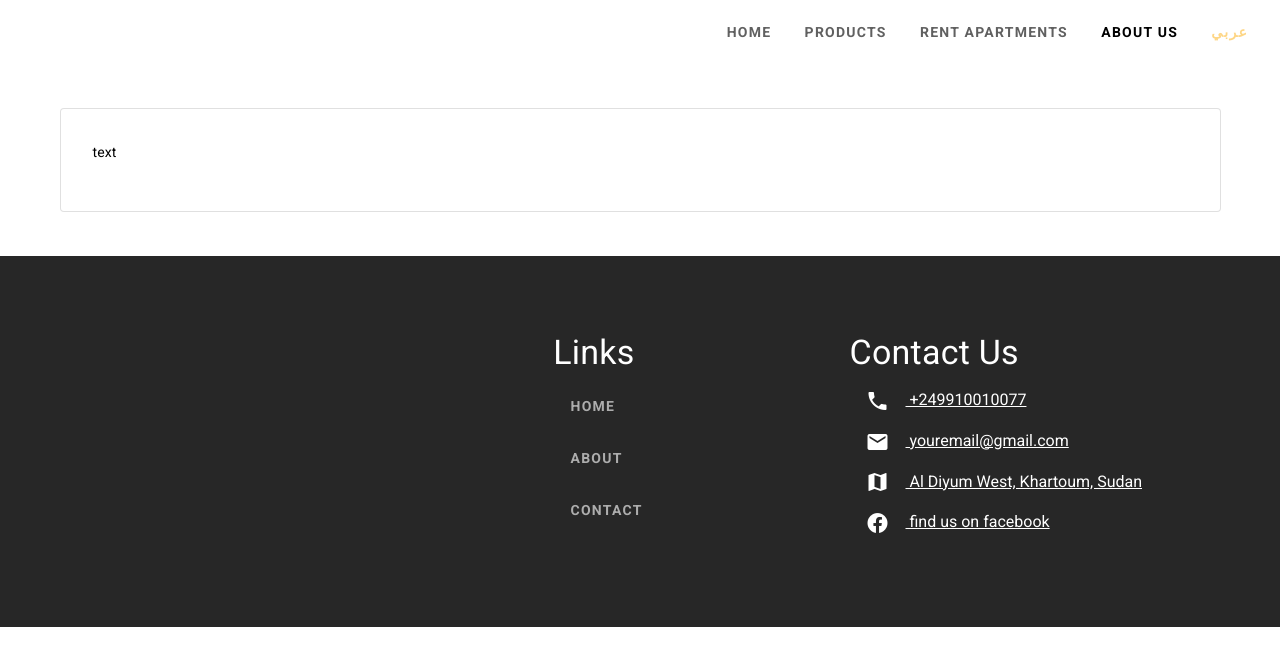
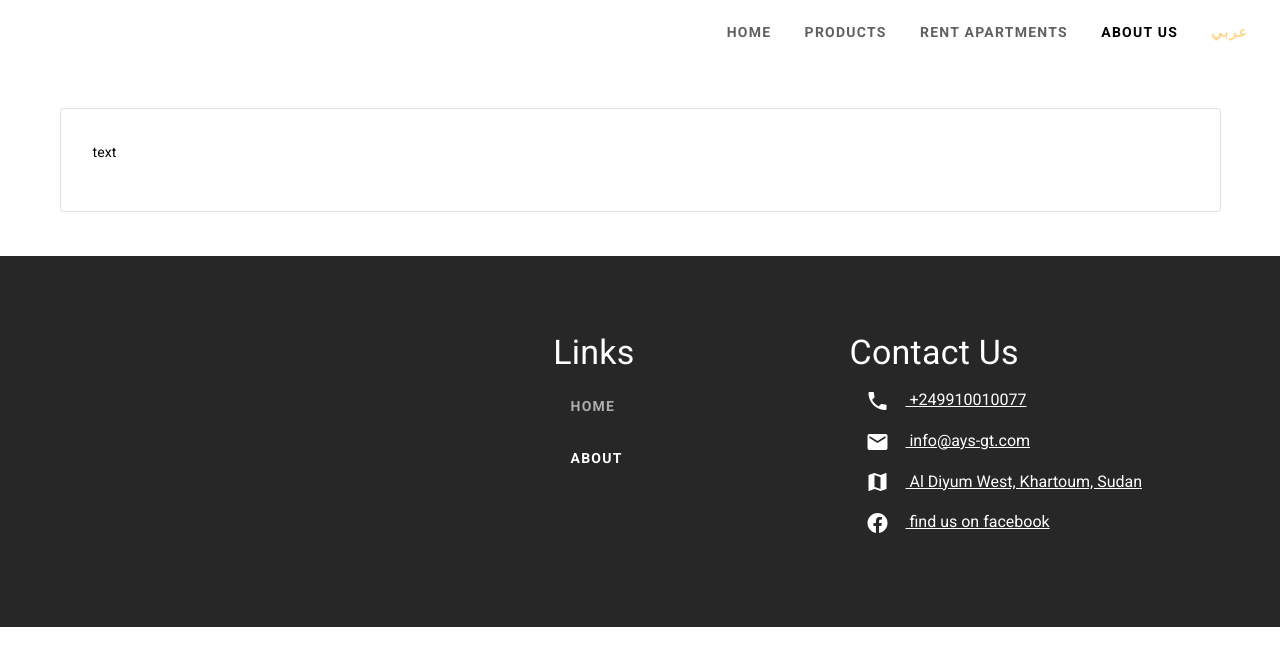
Before and after one commit to ease-software/ays-website, a Vue app: page /about in a window 1280 px wide. Shown: the top 666 px of the page. Built offline with nearby package versions, Linux system fonts and the light colour scheme.

Commit message:
Feature: add main footer translation config

```diff
--- a/src/components/MainFooter.vue
+++ b/src/components/MainFooter.vue
@@ -44,31 +44,34 @@
 <script>
 export default {
   data: () => ({
-    links: [
-      { name: "Home", rout: "/" },
-      { name: "About", rout: "#" },
-      { name: "Contact", rout: "#" },
-    ],
-    contacts_list: [
-      { name: "+249910010077", link: "tel:+249900878400", icon: "mdi-phone" },
+    links: [],
+    contacts_list: [],
+  }),
+  created() {
+    this.links = [
+      { name: this.$t("footer.links.home"), rout: "/" },
+      { name: this.$t("footer.links.about"), rout: "/about" },
+    ];
+    this.contacts_list = [
+      { name: this.$t("footer.contact_list.mobile"), link: "tel:+249900878400", icon: "mdi-phone" },
       {
-        name: "youremail@gmail.com",
+        name: this.$t("footer.contact_list.email"),
         link: "mailto:info@ays-gt.com",
         icon: "mdi-email",
       },
       {
         // name: "الخرطوم شارع السجانة بالنص",
-        name: "Al Diyum West, Khartoum, Sudan",
+        name: this.$t("footer.contact_list.location"),
         link: "https://goo.gl/maps/32V8RipvcmgZTMaf6",
         icon: "mdi-map",
       },
       {
-        name: "find us on facebook",
+        name: this.$t("footer.contact_list.facebook"),
         link: "https://www.facebook.com/facebook",
         icon: "mdi-facebook",
       },
-    ],
-  }),
+    ];
+  },
 };
 </script>
 
--- a/src/locales/en.json
+++ b/src/locales/en.json
@@ -6,5 +6,17 @@
     "products": "Products",
     "apartments": "Rent Apartments",
     "about": "About us"
+  },
+  "footer": {
+    "links": {
+      "home": "Home",
+      "about": "About"
+    },
+    "contact_list": {
+      "mobile": "+249910010077",
+      "email": "info@ays-gt.com",
+      "location": "Al Diyum West, Khartoum, Sudan",
+      "facebook": "find us on facebook"
+    }
   }
 }
```
